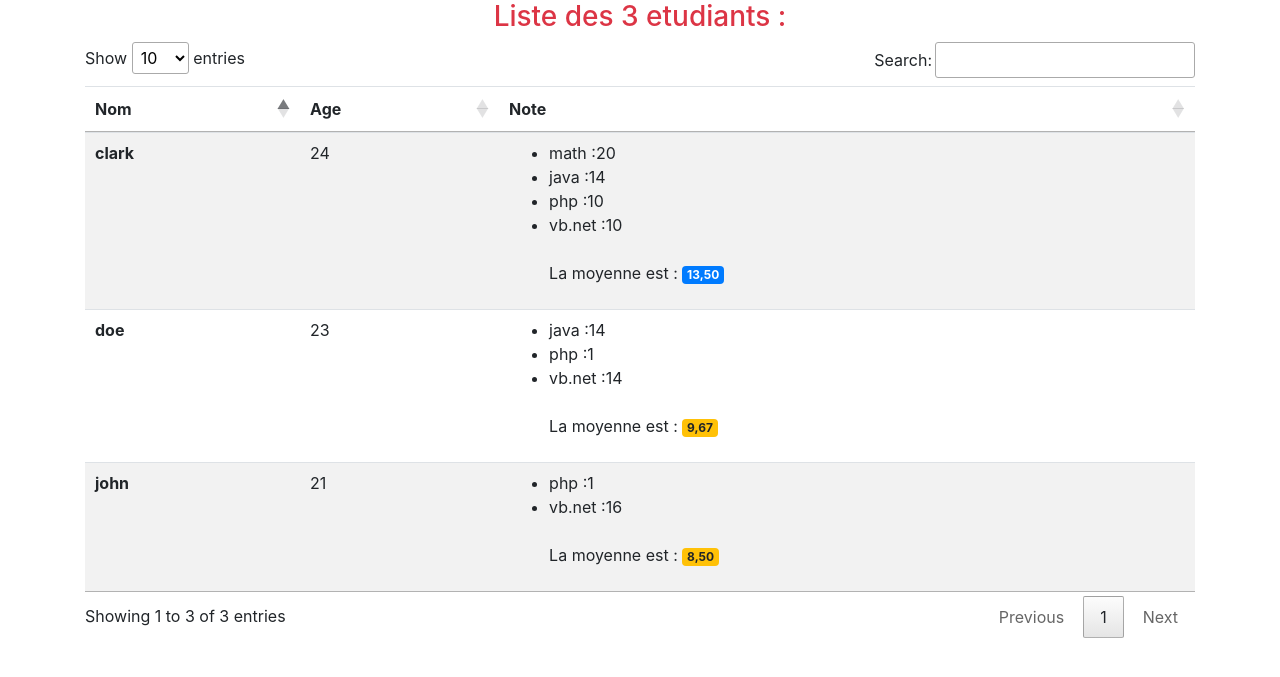
After one commit to medharik/ci_2020, a PHP site: page /correction_tp2.php in a window 1280 px wide. The commit adds this page. Shown: the top 677 px of the page. Run offline with PHP 8.4, Linux system fonts and the light colour scheme; some libraries are stand-ins or nearby versions.

Commit message:
passage des donnees /tableaux

```diff
--- /dev/null
+++ b/s2/correction_tp2.php
@@ -0,0 +1,83 @@
+<?php
+$e1=['nom'=>'john','age'=>21,'notes'=>['php'=>1,'vb.net'=>16]];
+$e2=['nom'=>'doe','age'=>23,'notes'=>['java'=>14,'php'=>1,'vb.net'=>14]];
+$e3=['nom'=>'clark','age'=>24,'notes'=>['math'=>20,'java'=>14,'php'=>10,'vb.net'=>10]];
+$etudiants=[$e1,$e2,$e3];
+?>
+
+<!DOCTYPE html>
+<html lang="en">
+<head>
+    <meta charset="UTF-8">
+    <meta name="viewport" content="width=device-width, initial-scale=1.0">
+    <meta http-equiv="X-UA-Compatible" content="ie=edge">
+    <title>tableaux en PHP</title>
+    <link rel="stylesheet" href="https://cdn.datatables.net/1.10.20/css/jquery.dataTables.min.css">
+    <link rel="stylesheet" href="https://stackpath.bootstrapcdn.com/bootstrap/4.4.1/css/bootstrap.min.css" integrity="sha384-Vkoo8x4CGsO3+Hhxv8T/Q5PaXtkKtu6ug5TOeNV6gBiFeWPGFN9MuhOf23Q9Ifjh" crossorigin="anonymous">
+</head>
+<body>
+    <h3 class="text-center text-danger">Liste des  <?=count($etudiants);?> etudiants  : </h3>
+
+    <!-- table>((thead>tr>th*3)+(tbody>tr>td*4)) -->
+   <div class="container">
+   <table class="table table-striped cigma">
+  <thead>
+    <tr>
+      <th scope="col">Nom</th>
+      <th scope="col">Age</th>
+      <th scope="col">Note</th>
+    </tr>
+  </thead>
+  <tbody>
+  <?php foreach($etudiants as $c=>$e ) {?>
+  <tr>
+      <th scope="row"><?=$e['nom']?></th>
+      <td><?=$e['age']?></td>
+      <td>
+<ul>
+<?php
+$somme=0;
+foreach($e['notes'] as $nomMatiere=>$laNote) {
+$somme +=$laNote;
+
+?>
+<li><?=$nomMatiere?> :<?=$laNote?></li>
+<?php } ?>
+
+<br>
+<?php
+ $moyenne =$somme/count($e['notes']);
+if($moyenne<8){
+    $color='danger';
+}else if($moyenne<10){
+$color='warning';
+}else{
+    $color='primary';
+
+}
+?>
+La moyenne est :
+<span class="badge badge-<?=$color?>">
+ <?php echo number_format( $moyenne,2,',','.');?>
+</span>
+</ul>
+
+
+      </td>
+ </tr>
+  <?php } ?>
+
+  </tbody>
+</table>
+   </div><script src="https://code.jquery.com/jquery-3.4.1.slim.min.js" integrity="sha384-J6qa4849blE2+poT4WnyKhv5vZF5SrPo0iEjwBvKU7imGFAV0wwj1yYfoRSJoZ+n" crossorigin="anonymous"></script>
+<script src="https://cdn.jsdelivr.net/npm/popper.js@1.16.0/dist/umd/popper.min.js" integrity="sha384-Q6E9RHvbIyZFJoft+2mJbHaEWldlvI9IOYy5n3zV9zzTtmI3UksdQRVvoxMfooAo" crossorigin="anonymous"></script>
+<script src="https://stackpath.bootstrapcdn.com/bootstrap/4.4.1/js/bootstrap.min.js" integrity="sha384-wfSDF2E50Y2D1uUdj0O3uMBJnjuUD4Ih7YwaYd1iqfktj0Uod8GCExl3Og8ifwB6" crossorigin="anonymous"></script>
+
+   <script src="https://cdn.datatables.net/1.10.20/js/jquery.dataTables.min.js"></script>
+<script>
+$(document).ready( function () {
+    $('.cigma').DataTable();
+} );
+</script>
+</body>
+</html>
```
Also changed, not shown: s2/details.php (added, +37 -0 lines), s2/tableaux.php (+19 -2 lines), s2/tp.php (+20 -2 lines), s2/tp_rappel.php (added, +36 -0 lines).
